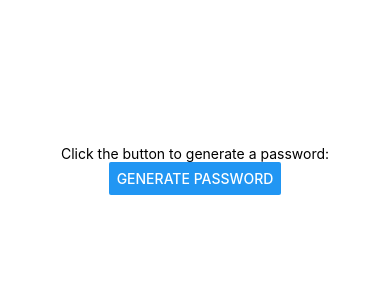
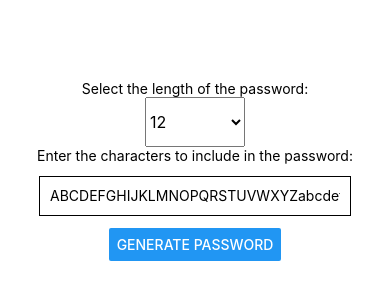
Before and after one commit to Ry0x7/PassGen, a React Native app: screen / in a window 390 px wide. Shown: the part 252-552 px from the top of the page. Built offline with nearby package versions, Linux system fonts and the light colour scheme.

Commit message:
Add password length selection and character input

```diff
--- a/App.js
+++ b/App.js
@@ -1,9 +1,12 @@
 import { StatusBar } from 'expo-status-bar';
-import { StyleSheet, Text, View, Button } from 'react-native';
+import { StyleSheet, Text, View, Button, TextInput, Picker } from 'react-native';
+import React, { useState } from 'react';
 
 export default function App() {
-  const generatePassword = (length) => {
-    const charset = 'ABCDEFGHIJKLMNOPQRSTUVWXYZabcdefghijklmnopqrstuvwxyz0123456789!@#$%^&*()_+~`|}{[]\:;?><,./-=';
+  const [length, setLength] = useState(12);
+  const [charset, setCharset] = useState('ABCDEFGHIJKLMNOPQRSTUVWXYZabcdefghijklmnopqrstuvwxyz0123456789!@#$%^&*()_+~`|}{[]\\:;?><,./-=');
+
+  const generatePassword = () => {
     let password = '';
     for (let i = 0; i < length; i++) {
       password += charset.charAt(Math.floor(Math.random() * charset.length));
@@ -13,8 +16,24 @@ export default function App() {
 
   return (
     <View style={styles.container}>
-      <Text>Click the button to generate a password:</Text>
-      <Button title="Generate Password" onPress={() => alert(generatePassword(12))} />
+      <Text>Select the length of the password:</Text>
+      <Picker
+        selectedValue={length}
+        style={{ height: 50, width: 100 }}
+        onValueChange={(itemValue, itemIndex) => setLength(itemValue)}
+      >
+        <Picker.Item label="8" value={8} />
+        <Picker.Item label="12" value={12} />
+        <Picker.Item label="16" value={16} />
+        <Picker.Item label="20" value={20} />
+      </Picker>
+      <Text>Enter the characters to include in the password:</Text>
+      <TextInput
+        style={styles.input}
+        value={charset}
+        onChangeText={(text) => setCharset(text)}
+      />
+      <Button title="Generate Password" onPress={() => alert(generatePassword())} />
       <StatusBar style="auto" />
     </View>
   );
@@ -27,4 +46,11 @@ const styles = StyleSheet.create({
     alignItems: 'center',
     justifyContent: 'center',
   },
+  input: {
+    height: 40,
+    width: '80%',
+    margin: 12,
+    borderWidth: 1,
+    padding: 10,
+  },
 });
```
